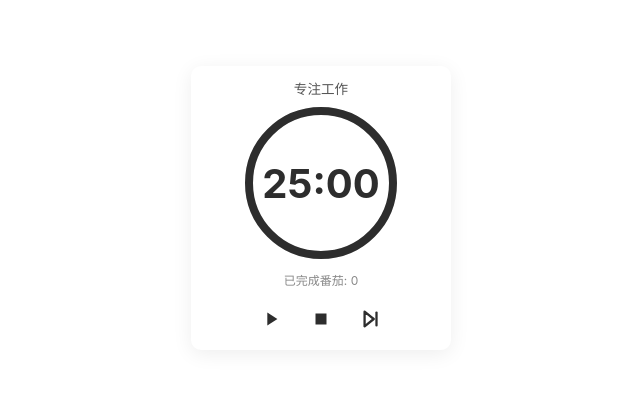
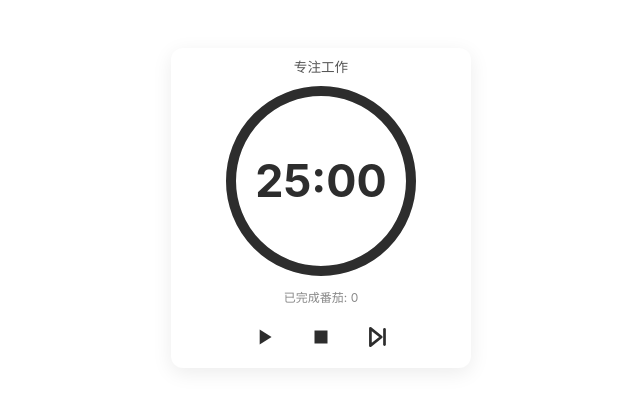
Before and after one commit to jason-effi-lab/my-notion-widget, a plain HTML site: page docs/tomato-clock/index.html in a window 1280 px wide. Shown: the part 192-600 px from the top of the page, without its empty margins (319-959 px from the left). Drawn offline with Linux system fonts and the light colour scheme.

Commit message:
tomato clock fix

```diff
--- a/docs/tomato-clock/script.js
+++ b/docs/tomato-clock/script.js
@@ -144,7 +144,8 @@ function handleSessionEnd(skipped = false) {
 
     // Optionally play a sound
     if (playSound) {
-        // new Audio('path_to_your_notification_sound.mp3').play(); // Example
+        const sound = new Audio('notification.mp3'); // 替换 'notification.mp3' 为您的音频文件路径或URL
+        sound.play();
         console.log("Session ended, play sound!");
     }
 }
--- a/docs/tomato-clock/style.css
+++ b/docs/tomato-clock/style.css
@@ -16,29 +16,27 @@ body {
     font-family: -apple-system, BlinkMacSystemFont, "Segoe UI", Roboto, Oxygen,
         Ubuntu, Cantarell, "Open Sans", "Helvetica Neue", sans-serif;
     background-color: #FFFFFF;
-    /* 小组件外部背景 */
     color: #333333;
     display: flex;
     justify-content: center;
     align-items: center;
     min-height: 100vh;
-    padding: 0.25rem;
-    /* Body padding a bit smaller if widget itself has some */
+    padding: 0.5rem;
 }
 
 /* 小组件主容器 */
 .pomodoro-widget-container {
     width: 100%;
-    max-width: 260px;
-    /* 可以适当再减小一点最大宽度，以配合紧凑感 */
+    max-width: 300px;
+    /* 调整最大宽度，以实现更接近正方形的比例 */
     min-width: 180px;
-    /* 最小宽度也相应调整 */
-    padding: 0.75rem;
-    /* 显著减少主容器的内边距 */
+    /* Notion中嵌入的最小宽度可以更小，根据需要调整 */
+    padding: 0.5rem;
+    /* 显著减少主容器的内边距，上下左右统一 */
     background-color: #FFFFFF;
-    border-radius: 10px;
-    /* 圆角可以稍微小一点或保持 */
-    box-shadow: 0 4px 20px rgba(0, 0, 0, 0.07);
+    border-radius: 12px;
+    box-shadow: 0 5px 20px rgba(0, 0, 0, 0.08);
+    /* 微调阴影 */
     display: flex;
     flex-direction: column;
     align-items: center;
@@ -49,30 +47,31 @@ body {
     display: flex;
     flex-direction: column;
     align-items: center;
-    margin-bottom: 0.75rem;
-    /* 计时区域和控制按钮的间距也减少 */
+    margin-bottom: 0.6rem;
+    /* 减少计时区域和控制按钮的间距 */
 }
 
 /* 状态显示 */
 .status-display {
     font-size: 0.85rem;
-    /* 略微调整字体大小以适应紧凑布局 */
+    /* 略微调整字体大小 */
     color: #555555;
-    margin-bottom: 0.35rem;
-    /* 减少间距 */
+    margin-bottom: 0.3rem;
+    /* 大幅减少间距 */
     font-weight: 500;
     min-height: 1.1em;
+    /* 保持一个最小高度以避免文字变动时的跳跃 */
 }
 
 /* 圆形容器 */
 .timer-circle-container {
     position: relative;
     width: 100%;
-    max-width: 160px;
-    /* 控制圆形的最大尺寸, 也可以减小 */
+    max-width: 200px;
+    /* 调整圆形的最大尺寸，以适应新的主容器宽度和正方形感 */
     aspect-ratio: 1 / 1;
-    margin-bottom: 0.35rem;
-    /* 减少间距 */
+    margin-bottom: 0.3rem;
+    /* 大幅减少间距 */
 }
 
 .timer-svg {
@@ -86,7 +85,7 @@ body {
     fill: none;
     stroke-linecap: round;
     stroke-width: 5;
-    /* 修改点1: 显著减少线条粗细 (原为7) */
+    /* 如果圆形减小，线条粗细也应适配，恢复到之前较细的值 */
 }
 
 .progress-track {
@@ -95,11 +94,8 @@ body {
 
 .progress-fill {
     stroke: #2D2D2D;
+    /* stroke-dasharray 与JS中r=45相关，通常不变 */
     stroke-dasharray: 282.74;
-    /* 2 * PI * 45 (如果SVG r=45). 这个需要根据实际SVG半径调整 */
-    /* 如果 .timer-circle-container max-width 调整, SVG viewbox 和 r 可能也需要调整 */
-    /* 假设SVG内部的半径 (r) 不变，如果viewBox本身缩放了，相对粗细会变化*/
-    /* 此处假设SVG的内部坐标r=45不变，改变stroke-width直接生效 */
     stroke-dashoffset: 0;
     transition: stroke-dashoffset 0.3s linear;
 }
@@ -110,8 +106,8 @@ body {
     top: 50%;
     left: 50%;
     transform: translate(-50%, -50%);
-    font-size: clamp(1.8rem, 9vw, 2.5rem);
-    /* 调整字体大小范围以适应更小的圆 */
+    /* 调整字体大小范围以适应新的圆形尺寸 */
+    font-size: clamp(2rem, 9vw, 2.8rem);
     color: #2D2D2D;
     font-weight: bold;
 }
@@ -119,10 +115,10 @@ body {
 /* 番茄钟计数显示 */
 .pomodoro-count-display {
     font-size: 0.75rem;
-    /* 略微调整 */
+    /* 略微调整字体大小 */
     color: #888888;
     margin-top: 0.15rem;
-    /* 减少间距 */
+    /* 大幅减少间距 */
 }
 
 /* 控制按钮区域 */
@@ -131,15 +127,15 @@ body {
     justify-content: center;
     align-items: center;
     gap: 0.75rem;
-    /* 按钮之间的间隙也略微减小 */
+    /* 按钮之间的间隙 */
 }
 
 .control-button {
     background-color: transparent;
     border: none;
     border-radius: 50%;
-    padding: 0.5rem;
-    /* 减少按钮的 padding，使其更紧凑 */
+    padding: 0.6rem;
+    /* 调整按钮的 padding */
     cursor: pointer;
     display: flex;
     justify-content: center;
@@ -157,25 +153,24 @@ body {
 }
 
 .icon {
-    width: clamp(18px, 5.5vw, 22px);
-    /* 响应式图标大小也略微减小 */
-    height: clamp(18px, 5.5vw, 22px);
+    /* 响应式图标大小，配合按钮padding调整 */
+    width: clamp(20px, 5.5vw, 26px);
+    height: clamp(20px, 5.5vw, 26px);
 }
 
 .icon-skip {
     stroke-width: 2.5;
-    /* 保持不变或按比例略微减小 */
 }
 
 
 /* 针对非常小屏幕或Notion Embed尺寸的细微调整 */
 @media (max-width: 220px) {
+    /* 断点可能需要根据新的主尺寸重新评估 */
 
-    /* 断点调整以适应新的紧凑尺寸 */
     .pomodoro-widget-container {
-        padding: 0.5rem;
-        /* 极小情况下的padding */
+        padding: 0.4rem;
         min-width: 160px;
+        /* 确保最小宽度有效 */
     }
 
     .timer-circle-container {
@@ -183,20 +178,34 @@ body {
         /* 极小情况下的圆形尺寸 */
     }
 
+    .time-display {
+        font-size: clamp(1.6rem, 8vw, 2.2rem);
+        /* 进一步减小时间字体 */
+    }
+
     .status-display {
-        font-size: 0.75rem;
+        font-size: 0.7rem;
+        margin-bottom: 0.2rem;
     }
 
     .pomodoro-count-display {
-        font-size: 0.7rem;
+        font-size: 0.65rem;
+        margin-top: 0.1rem;
     }
 
     .controls {
         gap: 0.4rem;
+        margin-top: 0.3rem;
+        /* 给控制区一点上边距，如果上面很紧凑 */
     }
 
     .control-button {
         padding: 0.4rem;
+    }
+
+    .icon {
+        width: clamp(16px, 5vw, 20px);
+        height: clamp(16px, 5vw, 20px);
     }
 
     .progress-track,
@@ -204,4 +213,8 @@ body {
         stroke-width: 4;
         /* 极小屏幕下可以更细 */
     }
+
+    .timer-area {
+        margin-bottom: 0.4rem;
+    }
 }
```
Also changed, not shown: 1 other file.
